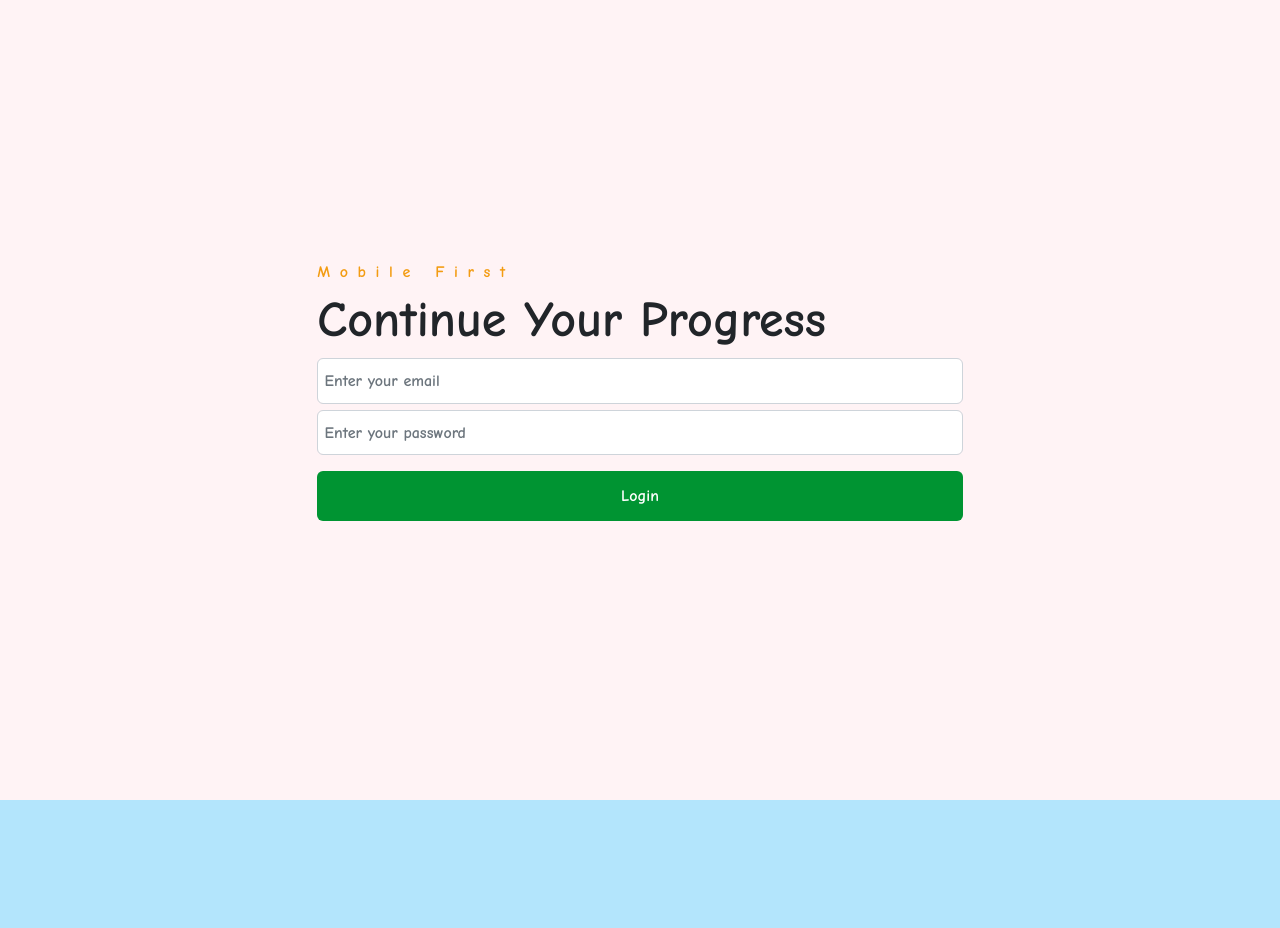
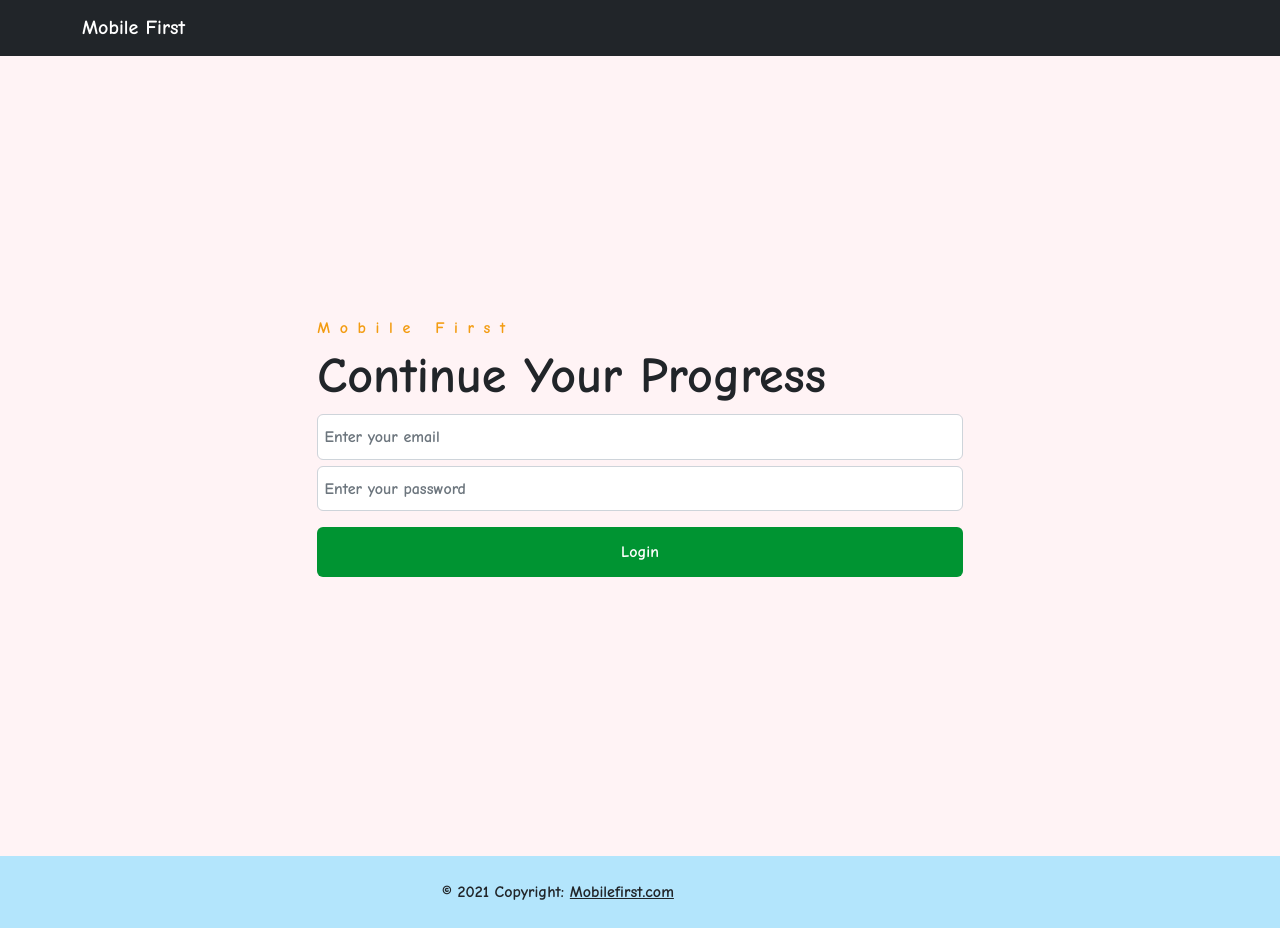
Before and after one commit to Ritwik880/TaskList, a React (Vite) app: page /login in a window 1280 px wide. Before the commit the page ends 800 px from the top, so only its background shows below. Built offline with nearby package versions, Linux system fonts and the light colour scheme; no server answers.

Commit message:
Minor fix

```diff
--- a/src/App.jsx
+++ b/src/App.jsx
@@ -12,12 +12,15 @@ import EditTask from './Component/EditTask';
 import ViewTask from './Component/ViewTask';
 import JokesSpot from './Component/JokesSpot';
 import PrivateRoute from './Component/PrivateRoute';
+import Navbar from './Component/Navbar';
+import Footer from './Component/Footer';
 
 
 const App = () => {
   const [isSignedIn, setIsSignedIn] = useState(false)
   return (
     <BrowserRouter>
+      <Navbar />
       <Routes>
         <Route path="/" element={<Navigate to="/login" />} />
         <Route path="/login" element={<Login signIn={setIsSignedIn} />} />
@@ -46,6 +49,7 @@ const App = () => {
           }
         />
       </Routes>
+      <Footer />
     </BrowserRouter>
   )
 }
--- /dev/null
+++ b/src/Component/Footer.jsx
@@ -0,0 +1,18 @@
+import React from 'react'
+
+const Footer = () => {
+    return (
+        <footer>
+            <div className="row container">
+
+                <div className="text-center footer p-4">
+                    © 2021 Copyright: <a className="text-reset fw-bold" href="https://www.mobilefirst.in/">Mobilefirst.com</a>
+                </div>
+
+            </div>
+
+        </footer>
+    )
+}
+
+export default Footer
--- /dev/null
+++ b/src/Component/Navbar.jsx
@@ -0,0 +1,16 @@
+import React from 'react'
+
+const Navbar = () => {
+    return (
+        <nav class="navbar navbar-expand-lg bg-dark">
+            <div class="container">
+                <a class="navbar-brand" href="#" style={{color: '#FFFFFF'}}>Mobile First</a>
+                <button class="navbar-toggler" type="button" data-bs-toggle="collapse" data-bs-target="#navbarSupportedContent" aria-controls="navbarSupportedContent" aria-expanded="false" aria-label="Toggle navigation">
+                    <span class="navbar-toggler-icon"></span>
+                </button>
+            </div>
+        </nav>
+    )
+}
+
+export default Navbar
```
